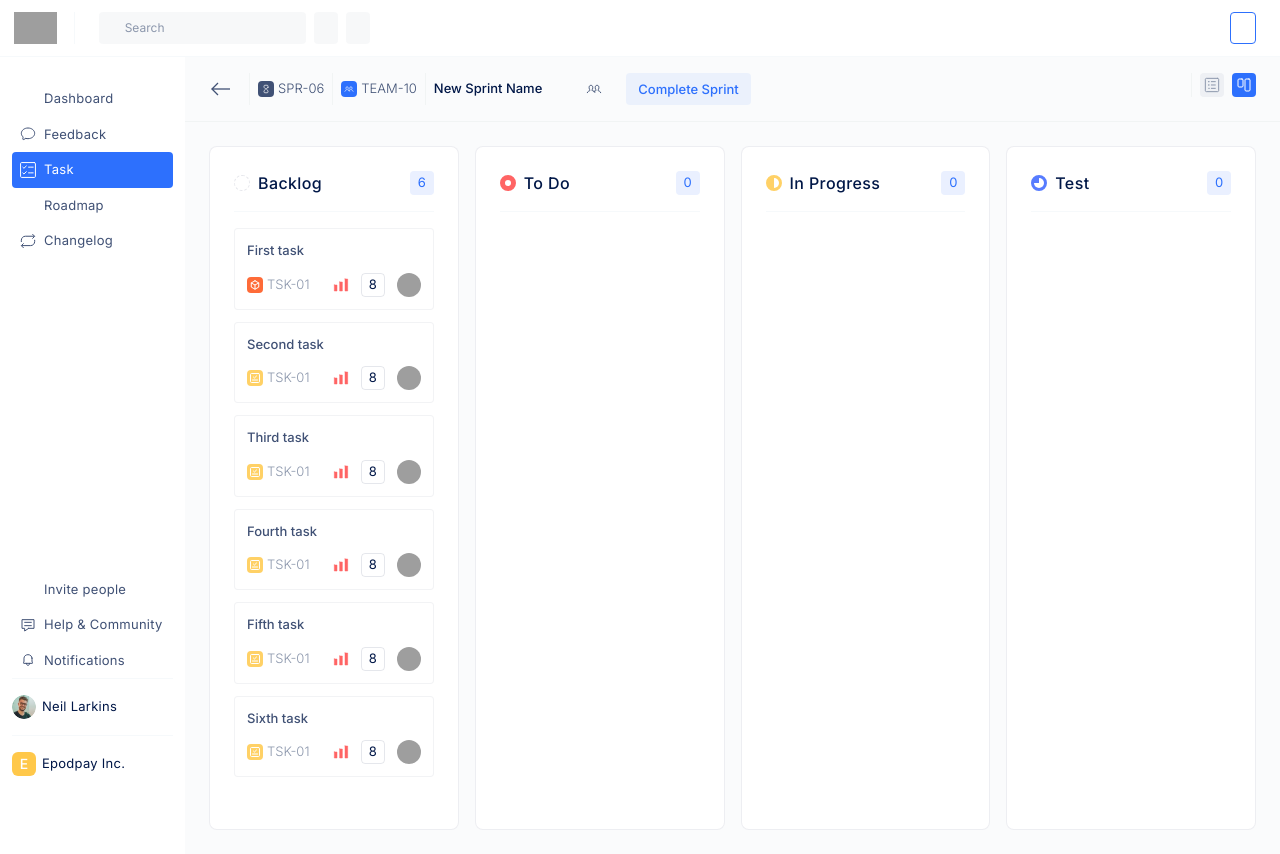
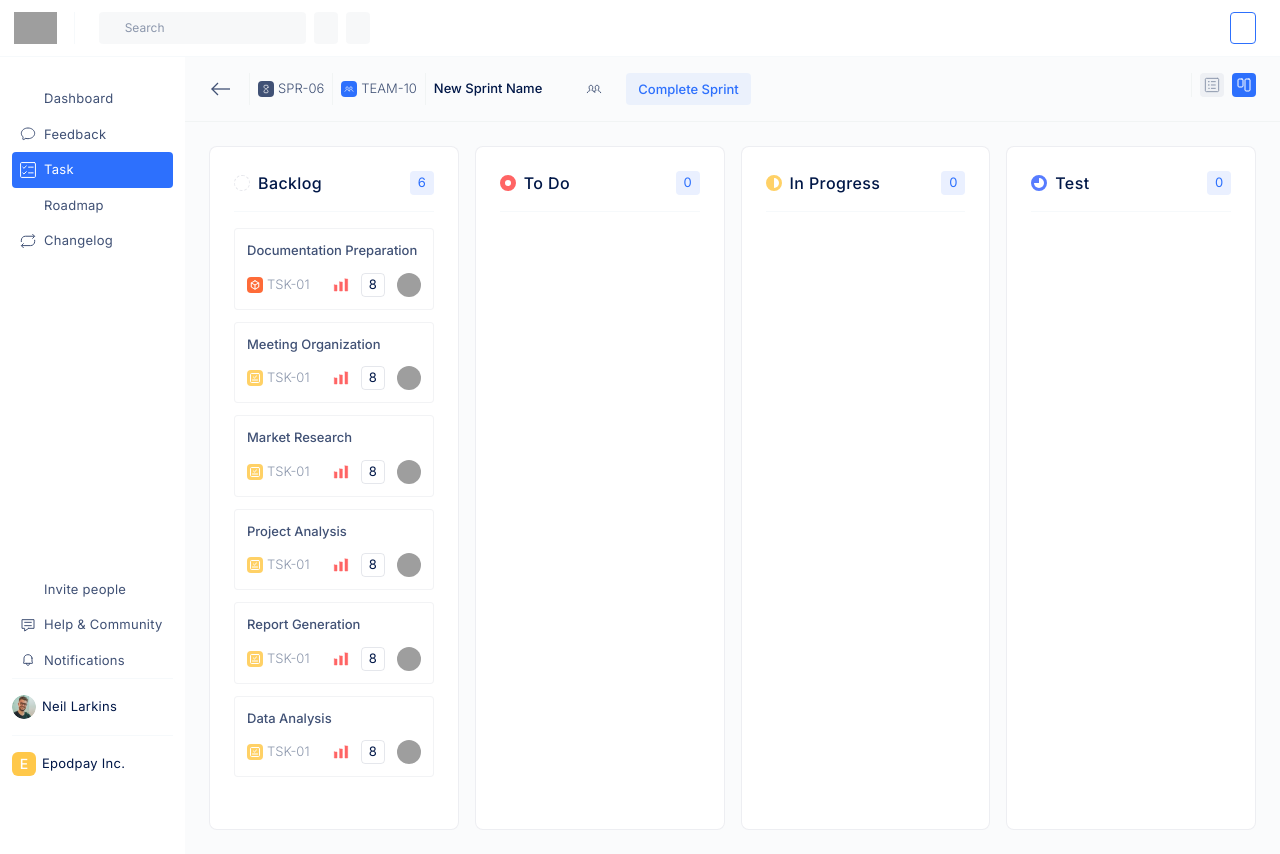
Before and after one commit to byldrma3/KanbanView, a React (Vite) app: page / in a window 1280 px wide. Built offline with nearby package versions, Linux system fonts and the light colour scheme; grey boxes are pictures that could not be loaded; some icons are missing.

Commit message:
task names changed and validation added

```diff
--- a/src/redux/features/task.js
+++ b/src/redux/features/task.js
@@ -2,12 +2,12 @@ import { createSlice } from "@reduxjs/toolkit";
 import { v4 as uuid } from "uuid";
 
 const itemsFromBackend = [
-	{ id: uuid(), content: "First task" },
-	{ id: uuid(), content: "Second task" },
-	{ id: uuid(), content: "Third task" },
-	{ id: uuid(), content: "Fourth task" },
-	{ id: uuid(), content: "Fifth task" },
-	{ id: uuid(), content: "Sixth task" },
+	{ id: uuid(), content: "Documentation Preparation" },
+	{ id: uuid(), content: "Meeting Organization" },
+	{ id: uuid(), content: "Market Research" },
+	{ id: uuid(), content: "Project Analysis" },
+	{ id: uuid(), content: "Report Generation" },
+	{ id: uuid(), content: "Data Analysis" },
 ];
 
 const columnsFromBackend = {
--- a/src/routes/root.jsx
+++ b/src/routes/root.jsx
@@ -24,6 +24,16 @@ export default function Root() {
 
 	const handleAddNewTask = () => {
 		setSubmitLoading(true);
+		if (newTaskForm.columnId === "") {
+			toast.error("Please choose a column first");
+			setSubmitLoading(false);
+			return;
+		}
+		if (newTaskForm.task === "") {
+			toast.error("Please enter a task name first");
+			setSubmitLoading(false);
+			return;
+		}
 		setTimeout(() => {
 			dispatch(
 				addTask({
```
